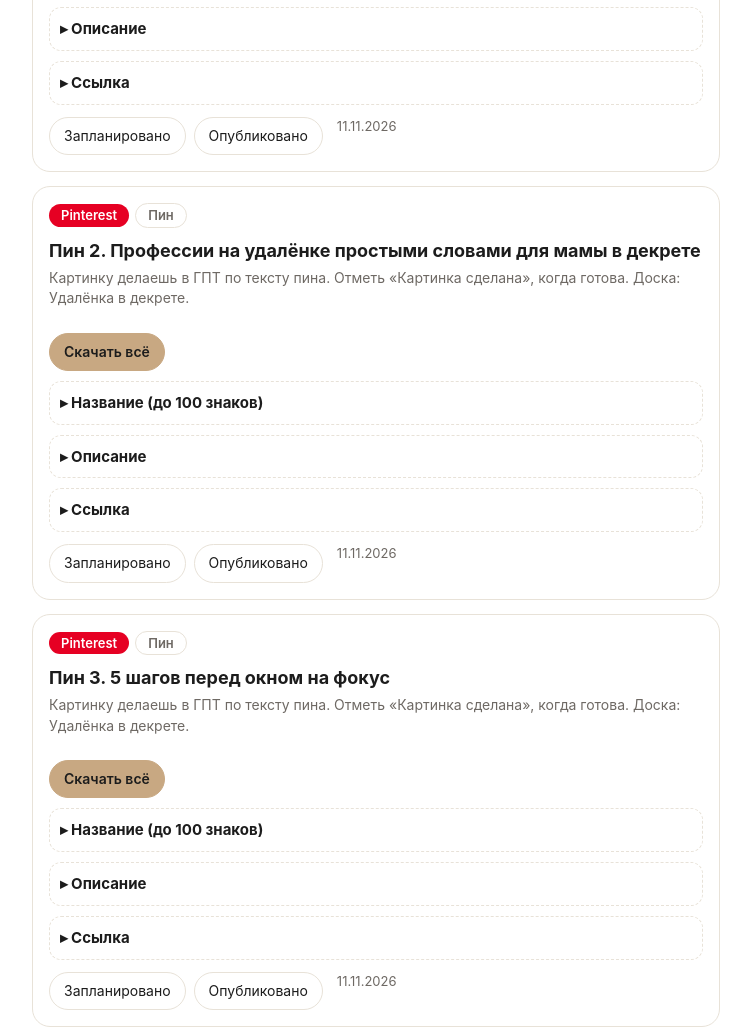
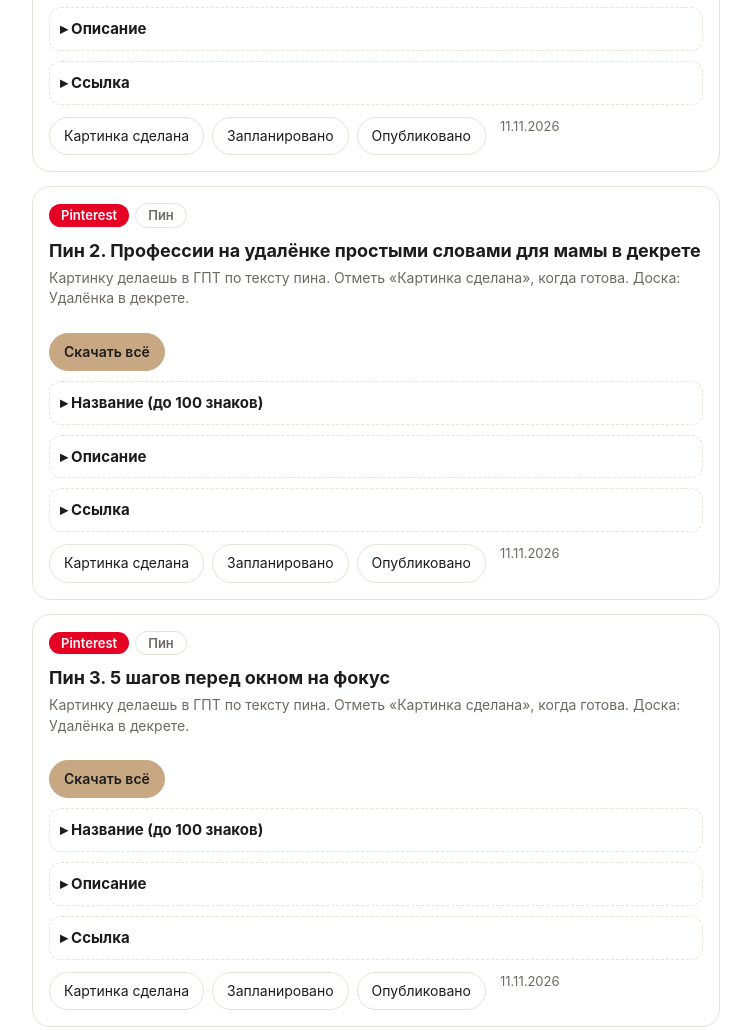
Before and after one commit to katekoshelevaa/content-shtab, a plain HTML site: page index.html in a window 1280 px wide. Shown: the part 2137-3167 px from the top of the page, without its empty margins (264-1015 px from the left). Drawn offline with nearby package versions, Linux system fonts and the light colour scheme.

Commit message:
Кнопка картинки в корневой странице

```diff
--- a/index.html
+++ b/index.html
@@ -127,6 +127,7 @@ function card(it){
   const cur=getSt(it);
   [['plan','Запланировано'],['pub','Опубликовано']].forEach(([k,l])=>{const b=document.createElement('button');b.className=k+(cur===k?' on':'');b.textContent=l;b.onclick=()=>{setSt(it,cur===k?'':k);draw()};st.appendChild(b)});
   if(it.date){const dt=document.createElement('span');dt.className='dt';dt.textContent=fmt(it.date);st.appendChild(dt)}
+  if(it.kind==='Пин'){const k='img:'+it.id;let on=false;try{on=localStorage.getItem(k)==='1'}catch(e){}const b=document.createElement('button');b.textContent=on?'✓ Картинка сделана':'Картинка сделана';if(on)b.className='pub on';b.onclick=()=>{try{localStorage.setItem(k,on?'':'1')}catch(e){}draw()};st.insertBefore(b,st.firstChild)}
   c.appendChild(st);
   return c;
 }
```
